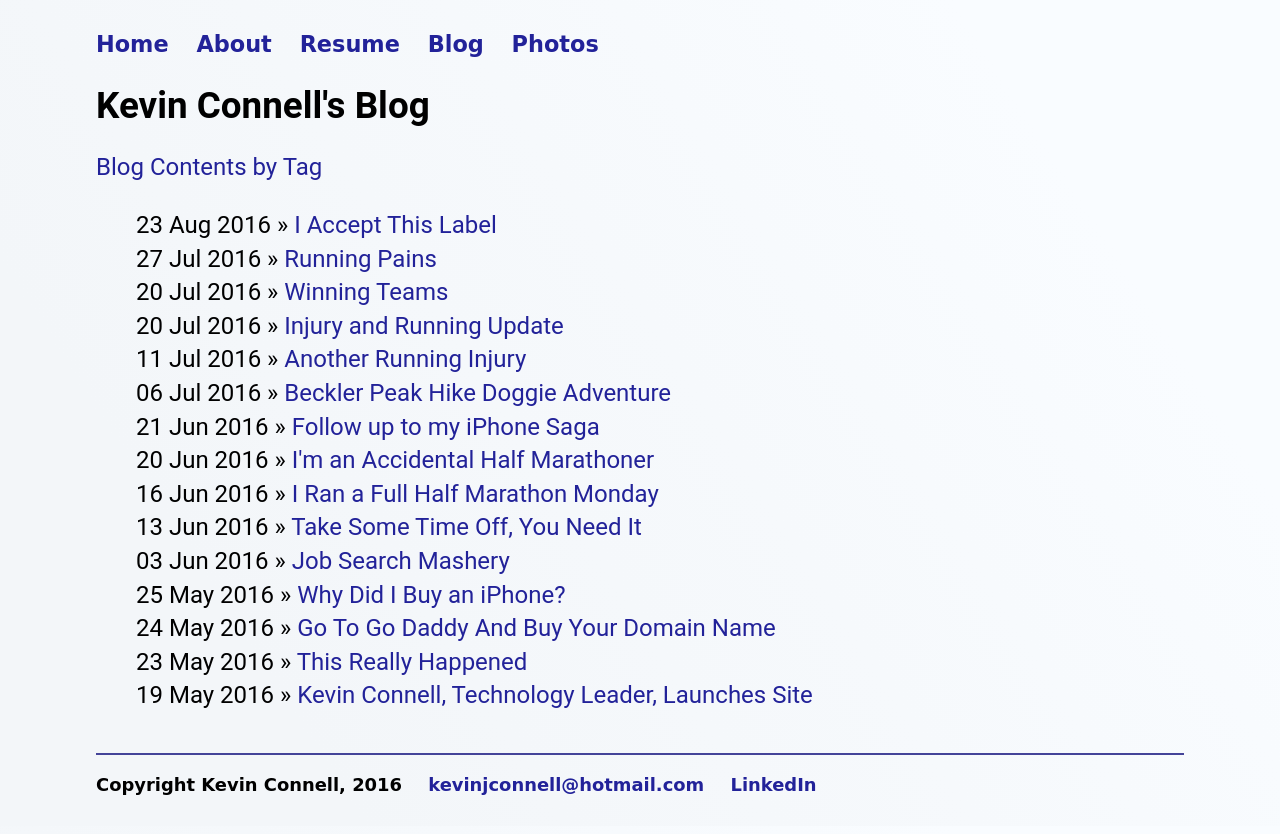
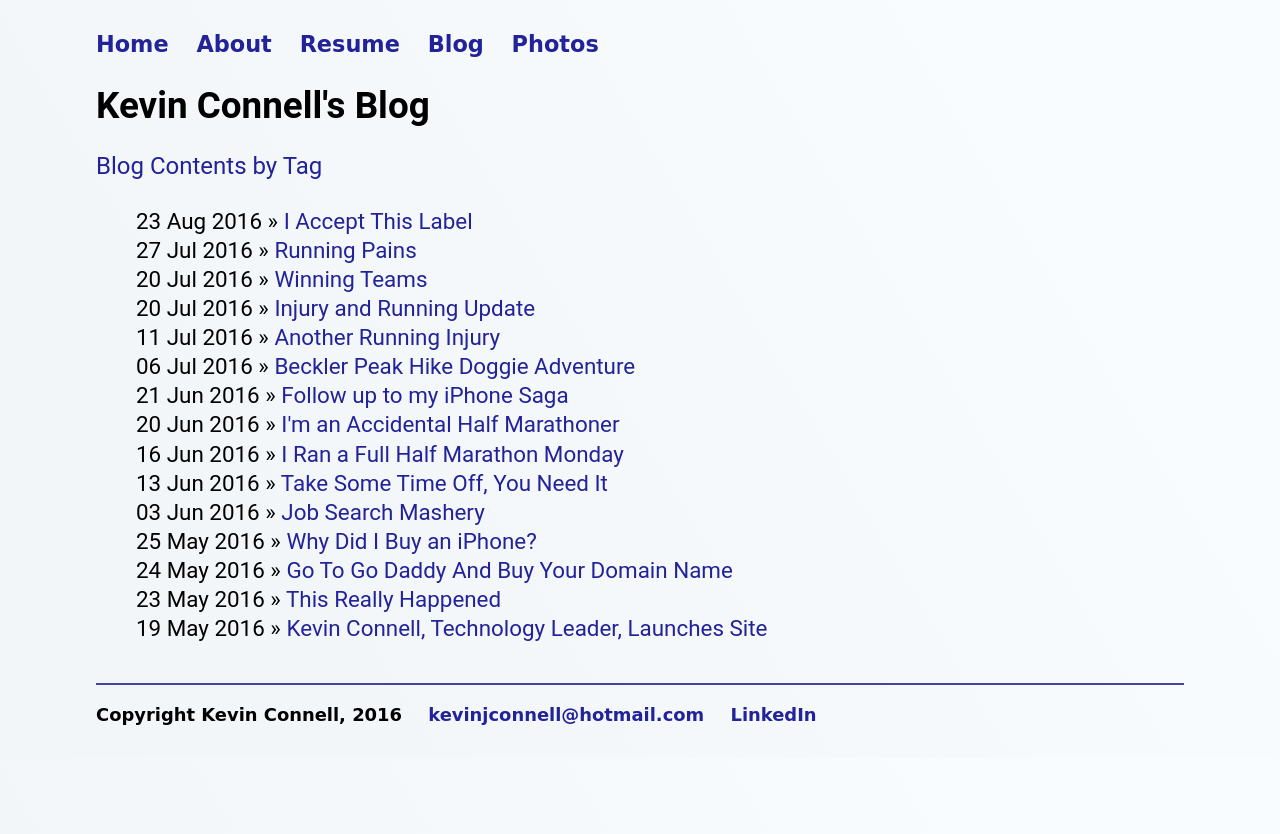
Before and after one commit to mo4dawg/mo4dawg.github.io, a Jekyll site: the page built from blog/index.html, in a window 1280 px wide. Shown: the top 834 px of the page. Built offline with Jekyll 4.4.1, drawn with Linux system fonts in a browser that asks for light colours.

Commit message:
Update main.css

```diff
--- a/css/main.css
+++ b/css/main.css
@@ -89,7 +89,7 @@ h3 {
 p {
     font-family:'Roboto', 'Arial', sans-serif;
     font-size: 1.4em;
-    line-height: 1.4em;
+    line-height: 1.3em;
     color: #333;
 }
 body ul{
@@ -114,8 +114,8 @@ footer {
 ul.posts {
     margin: 20px auto 40px;
     font-family:'Roboto', 'Arial', sans-serif;
-    font-size: 1.5em;
-    line-height: 1.4em;
+    font-size: 1.4em;
+    line-height: 1.3em;
 }
 
 ul.posts li {
```
